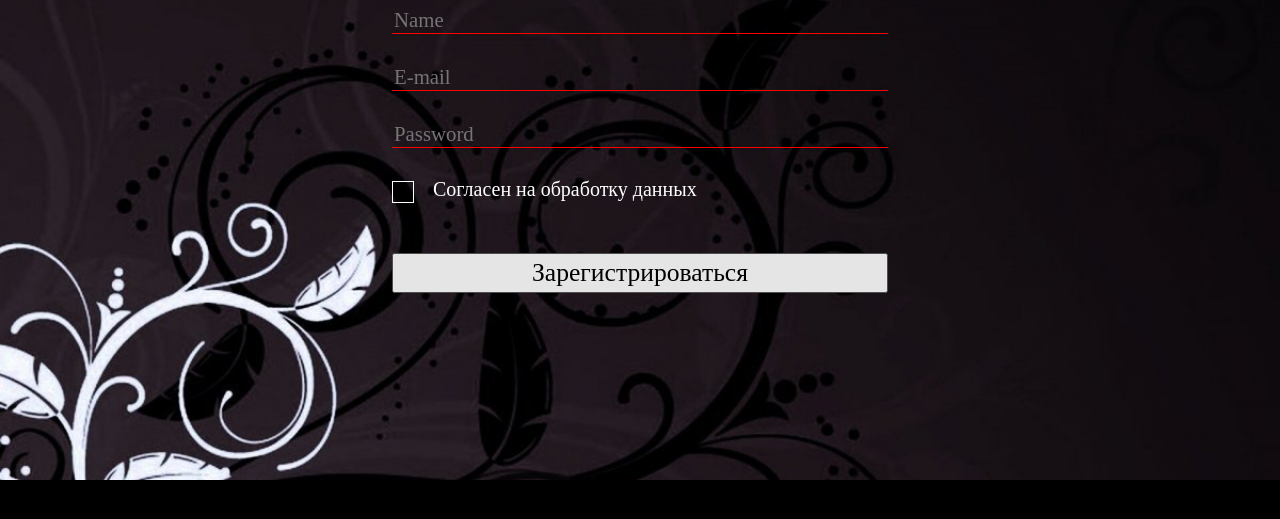
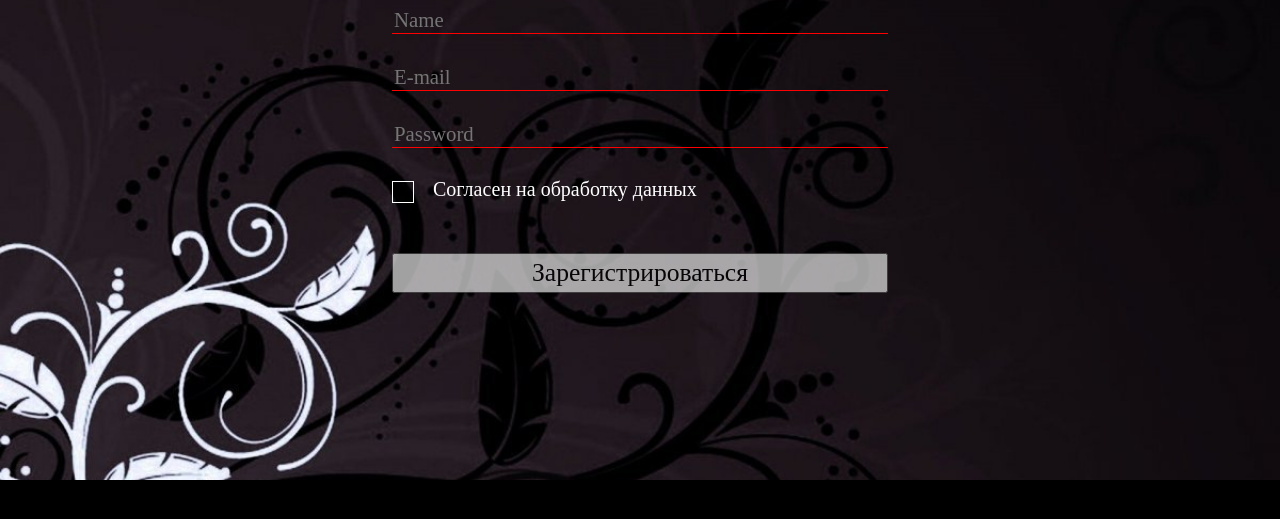
Before and after one commit to SmokenSpanish/Forms, a plain HTML site: page index.html in a window 1280 px wide. In both pictures the pointer is over the button "Зарегистрироваться". Shown: the part 241-760 px from the top of the page. Drawn offline with Linux system fonts and the light colour scheme.

Commit message:
feat: opaticy button

```diff
--- a/style/style.css
+++ b/style/style.css
@@ -118,4 +118,9 @@
 .form__button {
     height: 40px;
     font-size: 1.6em;
+    transition: opacity 0.3s linear;
 }
+
+.form__button:hover {
+    opacity: 0.7;
+}
```
